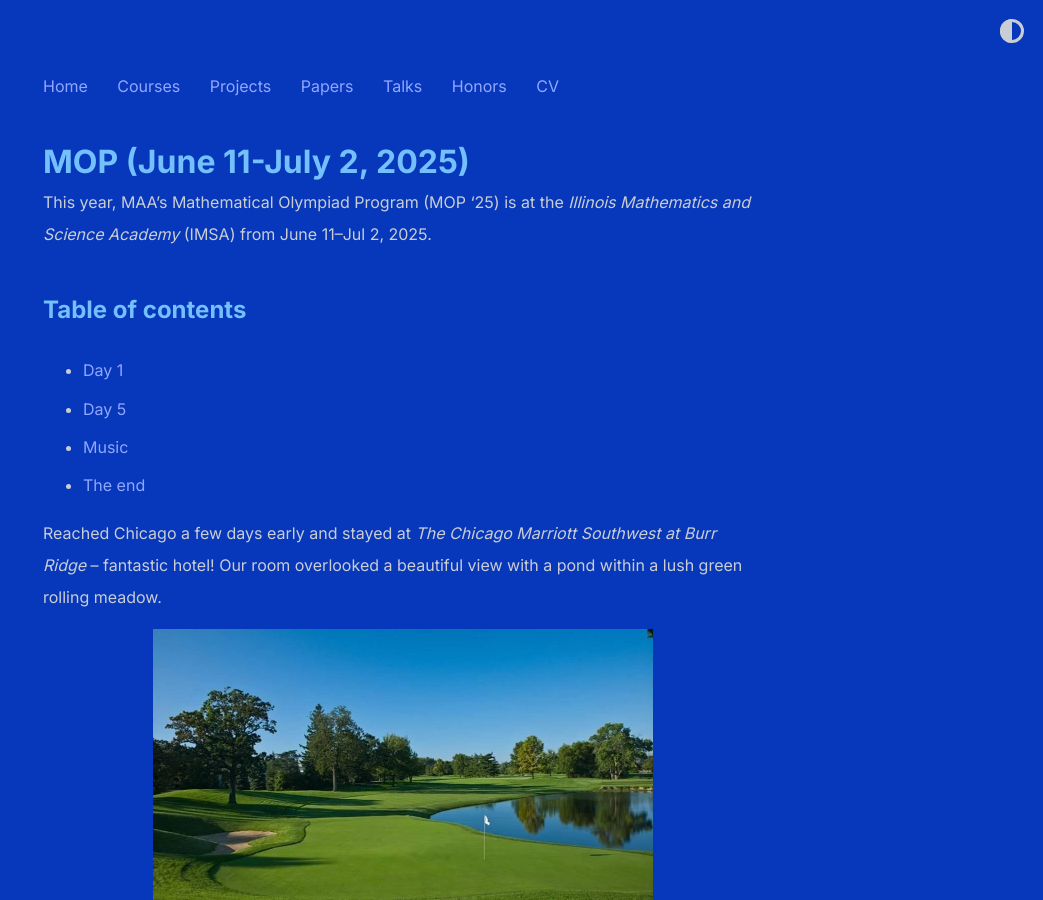
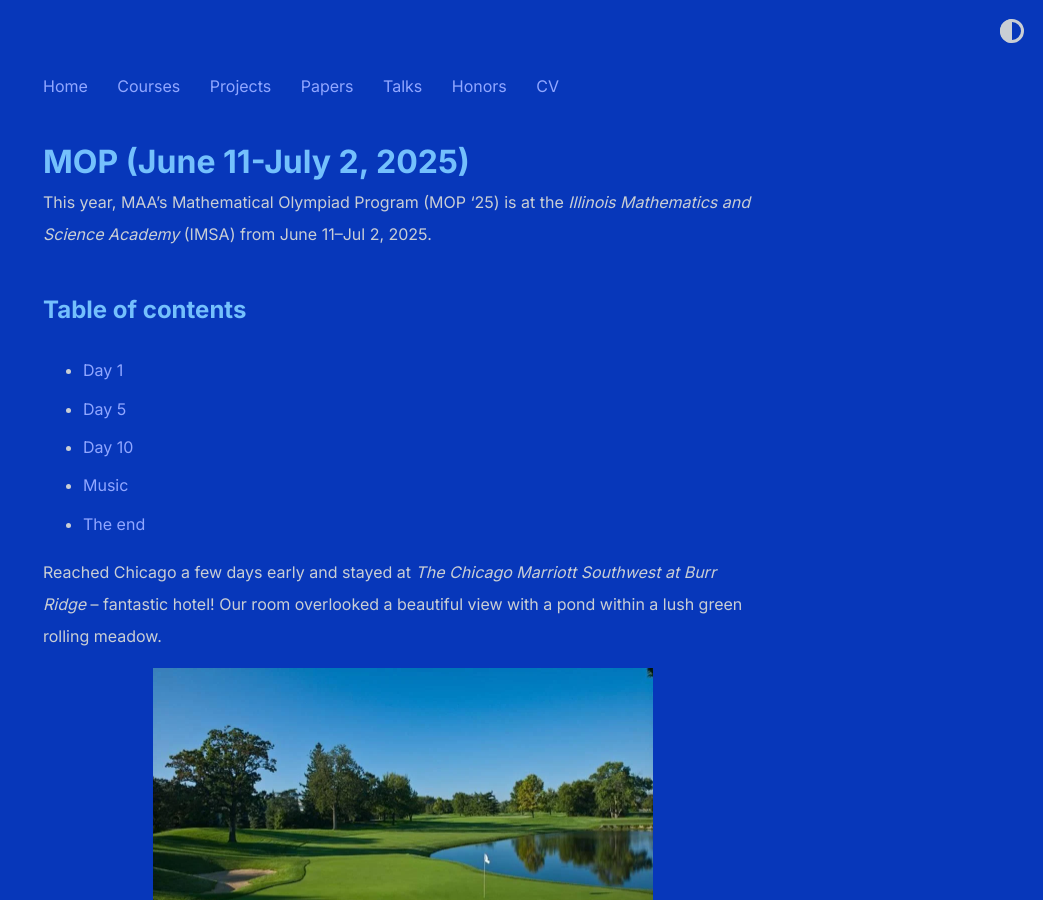
Before and after one commit to shihankanungo/shihankanungo.github.io, a Jekyll site: the page built from mop.md, in a window 1280 px wide and 900 px high. Shown: the whole window, without its empty margins (237-1280 px from the left). Built offline with Jekyll 4.4.1, drawn with Linux system fonts in a browser that asks for light colours.

Commit message:
Update mop.md

```diff
--- a/mop.md
+++ b/mop.md
@@ -9,6 +9,7 @@ This year, MAA’s Mathematical Olympiad Program (MOP '25) is at the *Illinois M
 ## Table of contents
 - [Day 1](#day-1)
 - [Day 5](#day-5)
+- [Day 10](#day-10)
 - [Music](#music)
 - [The end](#the-end)
 
```
